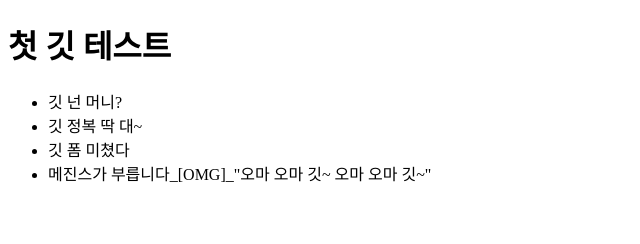
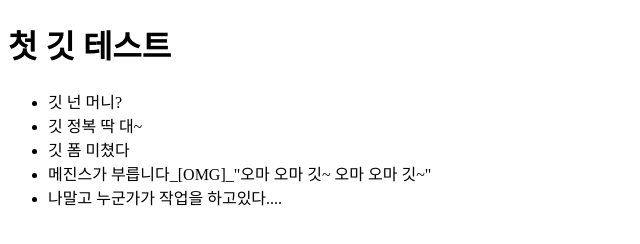
Before and after one commit to devhitu/test, a plain HTML site: page index.html in a window 1280 px wide. Shown: the whole page, without its empty margins (0-640 px from the left). Drawn offline with Linux system fonts and the light colour scheme.

Commit message:
다른팀원이 작업함

```diff
--- a/index.html
+++ b/index.html
@@ -14,6 +14,7 @@
             <li>깃 정복 딱 대~</li>
             <li>깃 폼 미쳤다</li>
             <li>메진스가 부릅니다_[OMG]_"오마 오마 깃~ 오마 오마 깃~"</li>
+            <li>나말고 누군가가 작업을 하고있다....</li>
         </ul>
     </div>
 
```
